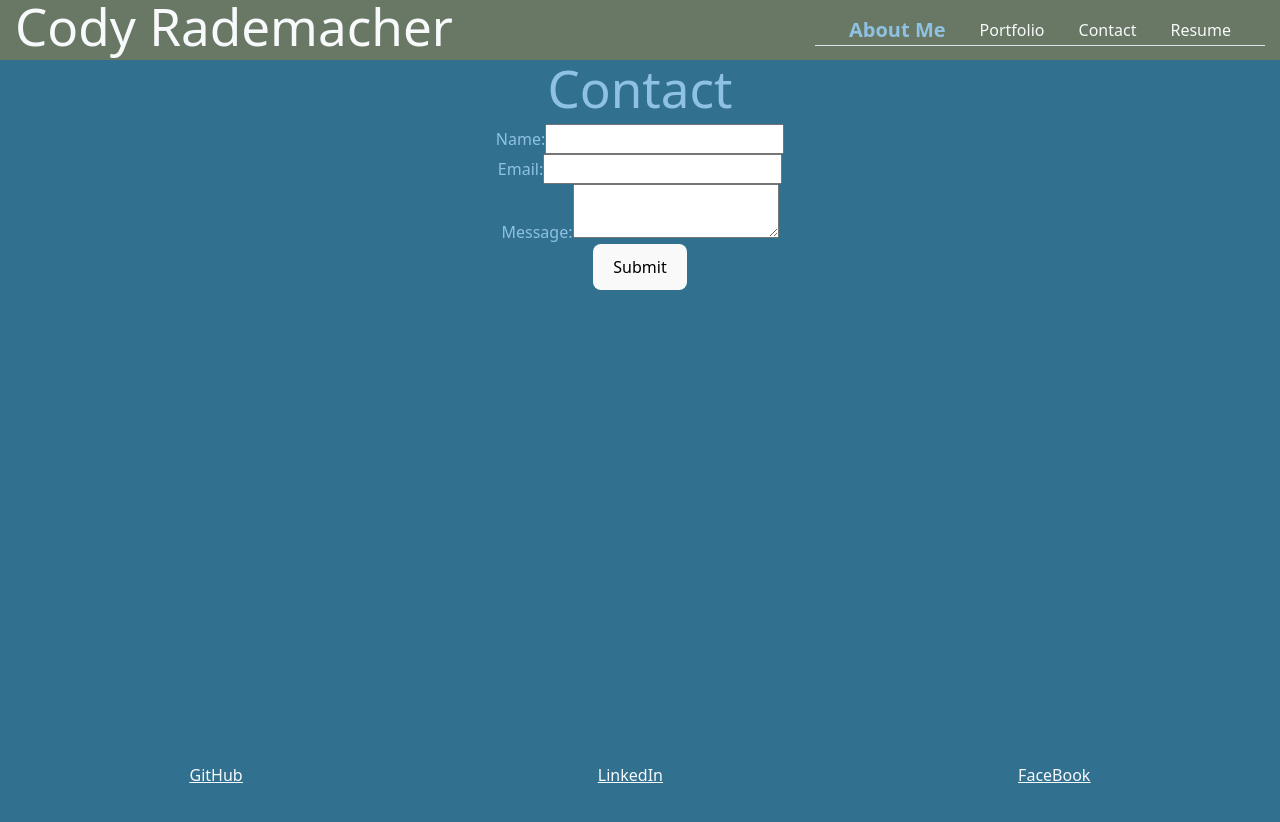
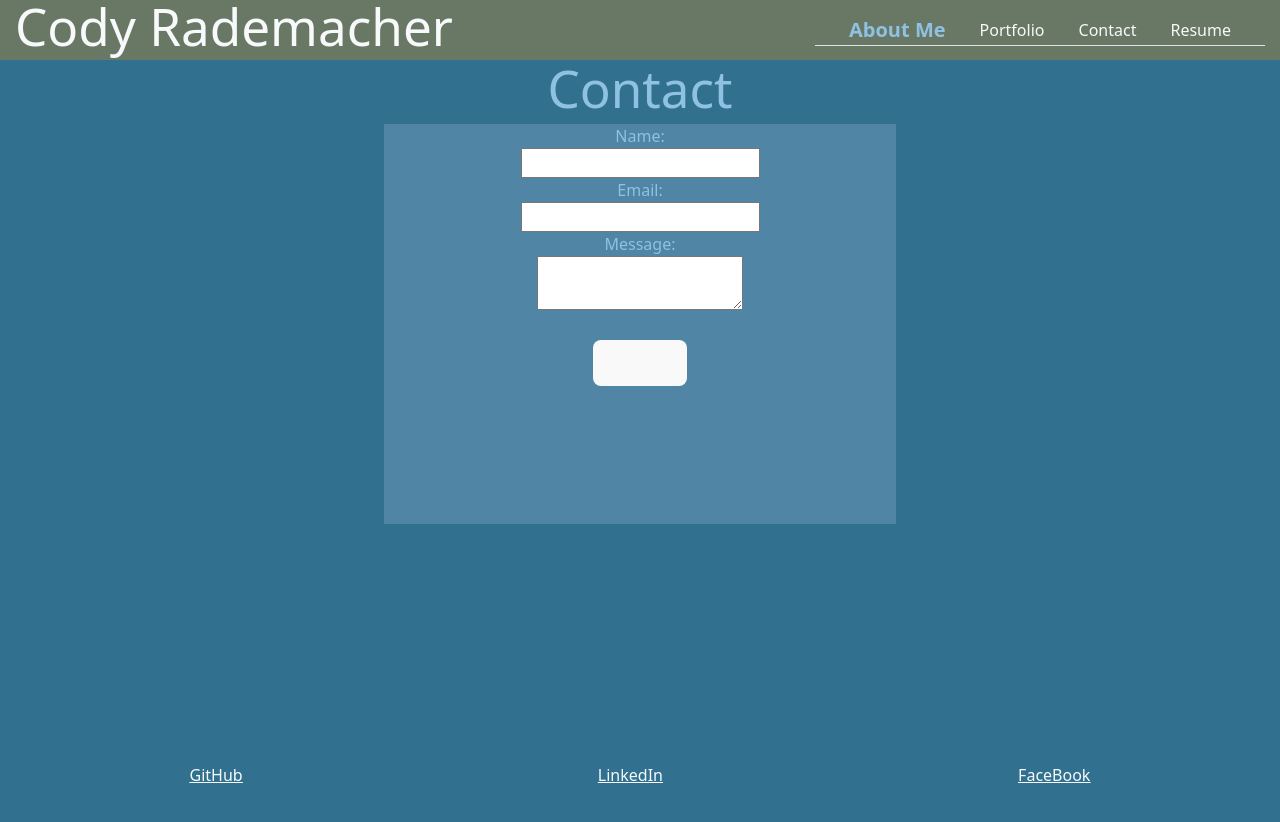
Before and after one commit to cprademacher/my-portfolio, a React (Vite) app: page /contact in a window 1280 px wide. Shown: the top 822 px of the page. Built offline with nearby package versions, Linux system fonts and the light colour scheme.

Commit message:
Added more stuff

```diff
--- a/src/App.css
+++ b/src/App.css
@@ -64,6 +64,7 @@
 .project-card {
   height: 300px;
   width: 300px;
+  background-color: var(--color-third);
   border-radius: 5px;
   margin: 25px;
   list-style: none;
@@ -71,12 +72,8 @@
   flex-direction: column;
   justify-content: space-around;
   box-shadow: 5px 5px 10px rgba(0, 0, 0, 0.5);
-  transition: transform 0.3s ease;
 }
 
-.project-card:hover {
-  transform: scale(1.1);
-}
 
 .project-card img {
   margin: 5px;
@@ -94,6 +91,18 @@
   flex-wrap: wrap;
 }
 
+.card-buttons {
+  display: flex;
+  flex-direction: row;
+  justify-content: center;
+  font-size: 12px;
+  gap: 10px;
+}
+
+.card-buttons button {
+  color: var(--color-fifth)
+}
+
 .chosen {
   font-size: 20px;
   font-weight: 700;
@@ -108,6 +117,30 @@
   margin-top: 10px;
   list-style: decimal;
   padding: 5px;
+}
+
+.contact-page {
+  display: flex;
+  flex-direction: column;
+  align-items: center;
+}
+
+.form {
+  width: 40%;
+  min-height: 50vh;
+  background-color: var(--color-third);
+}
+
+form * {
+  display: flex;
+  flex-direction: column;
+  justify-content: space-evenly;
+  align-items: center;
+}
+
+.button-input, .button-input button {
+  margin-top: 15px;
+  color: var(--color-fifth);
 }
 
 .resume-container {
--- /dev/null
+++ b/src/components/Button.jsx
@@ -0,0 +1,7 @@
+export default function Button({ text }) {
+  return (
+    <>
+      <button>{text}</button>
+    </>
+  );
+}
--- a/src/components/Project.jsx
+++ b/src/components/Project.jsx
@@ -1,4 +1,7 @@
 /* eslint-disable react/prop-types */
+import { Link } from "react-router-dom";
+import Button from "./Button";
+
 // eslint-disable-next-line react/prop-types
 export default function Project({
   imageSrc,
@@ -11,12 +14,23 @@ export default function Project({
     <li className="project-card">
       <img src={imageSrc} alt={imageAlt} />
       <h3>{title}</h3>
-      <h4>
-        <a href={deployedLink} target="_blank" rel="noreferrer">Link to deployed application</a>
-      </h4>
-      <h4>
-        <a href={githubLink} target="_blank" rel="noreferrer">Link to corresponding github</a>
-      </h4>
+      <div className="card-buttons">
+        <Link to={deployedLink}>
+          <Button
+            text="Application"
+            href={deployedLink}
+            target="_blank"
+            rel="noreferrer"
+          />
+        </Link>
+        <Link to={githubLink}>
+          <Button
+            text="GitHub"
+            target="_blank"
+            rel="noreferrer"
+          />
+        </Link>
+      </div>
     </li>
   );
 }
--- a/src/pages/Contact.jsx
+++ b/src/pages/Contact.jsx
@@ -1,5 +1,6 @@
 // eslint-disable-next-line no-unused-vars
 import React, { useState } from "react";
+import Button from "../components/Button";
 
 const Contact = () => {
   const [name, setName] = useState("");
@@ -47,13 +48,14 @@ const Contact = () => {
   };
 
   return (
-    <>
+    <div className="contact-page">
       <div>
         <h1>Contact</h1>
       </div>
 
+      <div className="form">
         <form onSubmit={handleSubmit}>
-        <div>
+          <div className="name-input">
             <label htmlFor="name">Name:</label>
             <input
               name="name"
@@ -66,7 +68,7 @@ const Contact = () => {
             {errors.name && <p>{errors.name}</p>}
           </div>
 
-        <div>
+          <div className="email-input">
             <label htmlFor="email">Email:</label>
             <input
               name="email"
@@ -79,7 +81,7 @@ const Contact = () => {
             {errors.email && <p>{errors.email}</p>}
           </div>
 
-        <div>
+          <div className="message-input">
             <label htmlFor="message">Message:</label>
             <textarea
               name="message"
@@ -91,9 +93,12 @@ const Contact = () => {
             {errors.message && <p>{errors.message}</p>}
           </div>
 
-        <button type="submit">Submit</button>
+          <div className="button-input">
+            <Button text="Submit" className="submit-button" type="submit" />
+          </div>
         </form>
-    </>
+      </div>
+    </div>
   );
 };
 
```
Lines whose indentation alone changed are shown as unchanged.
